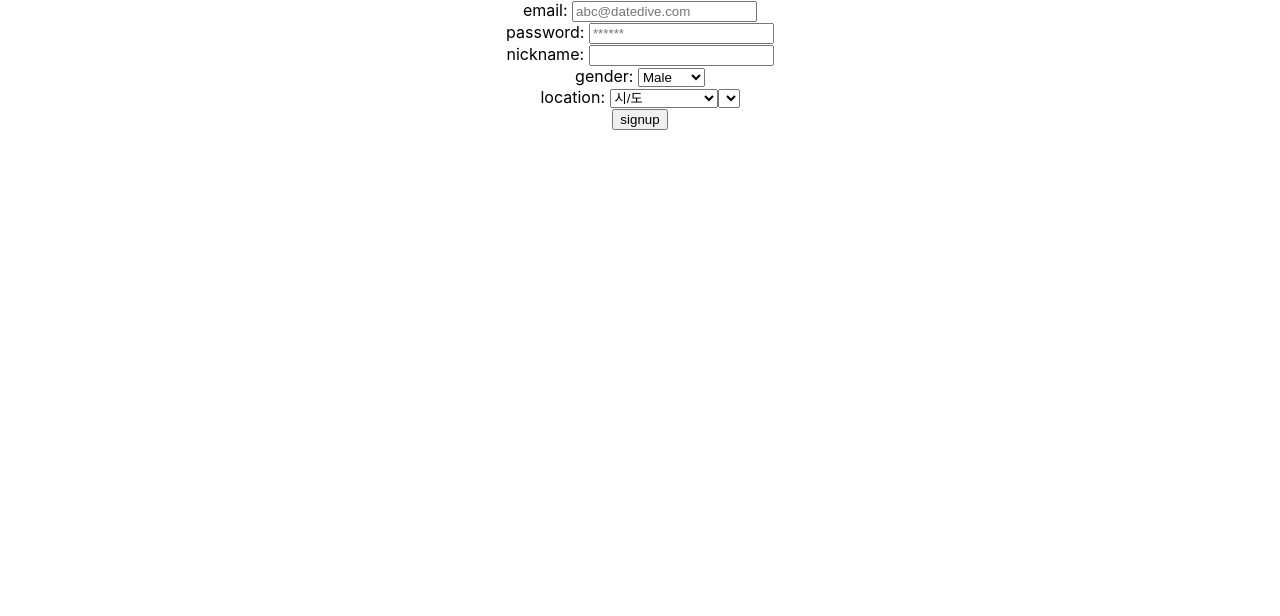
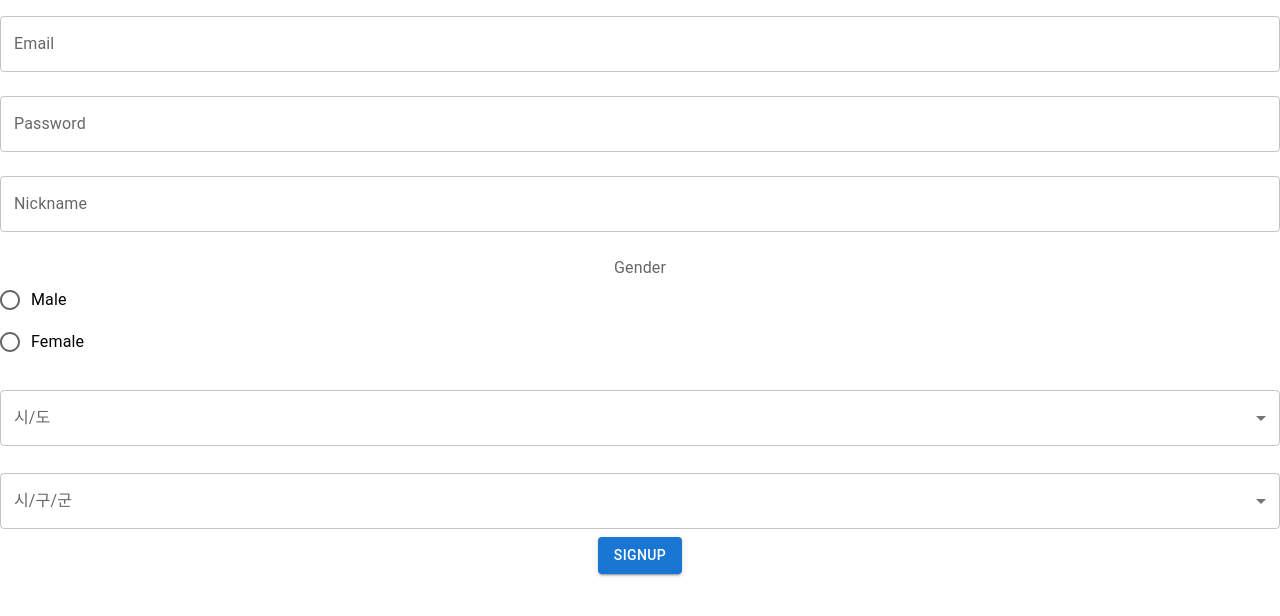
Before and after one commit to tmznwnel00/date_dive, a React (Create React App) app in the folder client/: page /signup in a window 1280 px wide. Shown: the top 616 px of the page. Built offline with nearby package versions, Linux system fonts and the light colour scheme.

Commit message:
apply mui

```diff
--- a/client/src/constants/constants.js
+++ b/client/src/constants/constants.js
@@ -1,5 +1,4 @@
 export const koreaLocation = {
-    '시/도': [""],
     서울특별시: ["종로구", "중구", "용산구", "성동구", "광진구", "동대문구", "중랑구", "성북구", "강북구", "도봉구", "노원구", "은평구", "서대문구", "마포구", "양천구", "강서구", "구로구", "금천구", "영등포구", "동작구", "관악구", "서초구", "강남구", "송파구", "강동구"],
     부산광역시: ["중구", "서구", "동구", "영도구", "부산진구", "동래구", "남구", "북구", "해운대구", "사하구", "금정구", "강서구", "연제구", "수영구", "사상구", "기장군"],
     대구광역시: ["중구", "동구", "서구", "남구", "북구", "수성구", "달서구", "달성군"],
--- a/client/src/pages/user/AuthService.ts
+++ b/client/src/pages/user/AuthService.ts
@@ -13,10 +13,7 @@ interface SignupParams {
     location: string;
 }
 export function signup(params: SignupParams) {
-    if (validator.isEmail(params.email)) {
-        return axios.post('/api/user/signup', params)
-    }
-    return Promise.reject(new Error('Email address is not valid'))
+    return axios.post('/api/user/signup', params)
 }
 
 interface LoginParams {
--- a/client/src/pages/user/Login.js
+++ b/client/src/pages/user/Login.js
@@ -1,11 +1,13 @@
+import validator from 'validator';
 import { useState } from 'react';
 import { useNavigate } from 'react-router-dom';
 import { login } from './AuthService.ts';
 import { useForm } from 'react-hook-form';
+import { Button, FormControl, InputLabel, MenuItem, Select, TextField, FormLabel, RadioGroup, Radio, FormControlLabel, FormHelperText } from '@mui/material';
 
 
 /**
- * TODO: redirect when logged in
+ * TODO: redirect when already logged in
  */
 function Login() {
     const navigate = useNavigate();
@@ -20,23 +22,39 @@ function Login() {
                     console.error(e);
                 })
         })}>
-            <div>
-                email: <input
-                    {...register(
-                        'email',
-                        { required: true })}
-                    placeholder='abc@datedive.com' />
-            </div>
-            <div>
-                password: <input
-                    {...register(
-                        'password',
-                        { required: true })}
-                    type='password' placeholder='******' />
-            </div>
-            <button type='submit'>
+            <FormControl fullWidth margin="normal">
+                <TextField
+                    {...register('email', {
+                        required: true,
+                        validate: (value) => {
+                            if (!validator.isEmail(value)) {
+                                return 'Email address is not valid';
+                            }
+                        }
+                    })}
+                    label="Email"
+                    variant="outlined"
+                    placeholder='abc@datedive.com'
+                    error={!!errors.email}
+                    helperText={errors.email?.message}
+                />
+            </FormControl>
+            <FormControl fullWidth margin="normal">
+                <TextField
+                    {...register('password', {
+                        required: true,
+                    })}
+                    label="Password"
+                    type='password'
+                    variant="outlined"
+                    placeholder='******'
+                    error={!!errors.password}
+                    helperText={errors.password?.message}
+                />
+            </FormControl>
+            <Button type='submit'>
                 login
-            </button>
+            </Button>
         </form>
     )
 }
--- a/client/src/pages/user/Signup.js
+++ b/client/src/pages/user/Signup.js
@@ -1,81 +1,127 @@
+import validator from 'validator';
 import { useNavigate } from 'react-router-dom';
 import { koreaLocation } from '../../constants/constants';
 import { signup } from './AuthService.ts';
-import { useForm } from 'react-hook-form';
+import { Controller, useForm } from 'react-hook-form';
+import { Button, FormControl, InputLabel, MenuItem, Select, TextField, FormLabel, RadioGroup, Radio, FormControlLabel, FormHelperText } from '@mui/material';
 
 function Signup() {
     const navigate = useNavigate();
-    const { register, handleSubmit, watch, formState: { errors }} = useForm()
-    const mainlocation = watch('mainlocation')
+    const { control, register, handleSubmit, watch, formState: { errors } } = useForm();
+    const mainlocation = watch('mainlocation');
 
     return (
         <form onSubmit={handleSubmit(async (data) => {
-            await signup({ ...data, location: data.mainlocation + ' ' + data.sublocation})
+            await signup({ ...data, location: data.mainlocation + ' ' + data.sublocation })
                 .then(() => navigate('/login'))
                 .catch((e) => {
-                    alert(`Signup failed: ${e.message}`)
+                    alert(`Signup failed: ${e.response?.data?.detail || e.message}`);
                     console.error(e);
                 });
         })}>
-            <div>
-                email: <input
-                    {...register(
-                        'email',
-                        { required: true })}
-                    placeholder='abc@datedive.com' />
-            </div>
-            <div>
-                password: <input
-                    {...register(
-                        'password',
-                        { required: true })}
-                    type='password' placeholder='******' />
-            </div>
-            <div>
-                nickname: <input
-                    {...register(
-                        'nickname',
-                        { required: true })}
+            <FormControl fullWidth margin="normal">
+                <TextField
+                    {...register('email', {
+                        required: 'Email is required',
+                        validate: (value) => {
+                            if (!validator.isEmail(value)) {
+                                return 'Email address is not valid';
+                            }
+                        }
+                    })}
+                    label="Email"
+                    variant="outlined"
+                    placeholder='abc@datedive.com'
+                    error={!!errors.email}
+                    helperText={errors.email?.message}
                 />
-            </div>
-            <div>
-                gender: <select
-                    {...register(
-                        'gender',
-                        { required: 'Select your gender' },
-                    )}>
-                    <option value="male">Male</option>
-                    <option value="female">Female</option>
-                </select>
-            </div>
-            <div>
-                location: <select
-                    {...register(
-                        'mainlocation',
-                        { required: 'Select your primary location' },
-                    )}>
-                    {Object.keys(koreaLocation).map((division) => (
-                        <option key={division} value={division}>
-                            {division}
-                        </option>
+            </FormControl>
+            <FormControl fullWidth margin="normal">
+                <TextField
+                    {...register('password', {
+                        required: 'Password is required',
+                        validate: (value) => {
+                            if (!validator.isStrongPassword(value, {
+                                minLength: 8,
+                                minNumbers: 1
+                            })) {
+                                return "Password must be longer than 8 characters and include at least one number";
+                            }
+                        }
+                })}
+                    label="Password"
+                    type='password'
+                    variant="outlined"
+                    placeholder='******'
+                    error={!!errors.password}
+                    helperText={errors.password?.message}
+                />
+            </FormControl>
+            <FormControl fullWidth margin="normal">
+                <TextField
+                    {...register('nickname', { required: 'Nickname is required' })}
+                    label="Nickname"
+                    variant="outlined"
+                    error={!!errors.nickname}
+                    helperText={errors.nickname?.message}
+                />
+            </FormControl>
+            <FormControl fullWidth margin="normal" error={!!errors.gender}>
+                <FormLabel component="legend">Gender</FormLabel>
+                <Controller
+                    name="gender"
+                    control={control}
+                    rules={{
+                        required: 'Select your gender'
+                    }}
+                    defaultValue=''
+                    render={({ field }) => {
+                        return <RadioGroup {...field}>
+                            <FormControlLabel value="male" control={<Radio />} label="Male" />
+                            <FormControlLabel value="female" control={<Radio />} label="Female" />
+                        </RadioGroup>
+                    }} />
+                <FormHelperText>{errors.gender?.message}</FormHelperText>
+            </FormControl>
+            <FormControl fullWidth margin="normal" error={!!errors.mainlocation}>
+                <InputLabel>시/도</InputLabel>
+                <Controller
+                    name="mainlocation"
+                    rules={{
+                        required: 'Select your primary location'
+                    }}
+                    control={control}
+                    defaultValue=''
+                    render={({ field }) => {
+                        return <Select {...field}>
+                            {Object.keys(koreaLocation).map((division) => (
+                                <MenuItem key={division} value={division}>
+                                    {division}
+                                </MenuItem>
+                            ))}
+                        </Select>
+                    }} />
+                <FormHelperText>{errors.mainlocation?.message}</FormHelperText>
+            </FormControl>
+            <FormControl fullWidth margin="normal">
+                <InputLabel>시/구/군</InputLabel>
+                <Select
+                    {...register('sublocation')}
+                    label="Sub-location"
+                    defaultValue={''}
+                >
+                    {koreaLocation[mainlocation]?.map((subDivision) => (
+                        <MenuItem key={subDivision} value={subDivision}>
+                            {subDivision}
+                        </MenuItem>
                     ))}
-                </select>
-                <select
-                    {...register('sublocation')}>
-                    {koreaLocation[mainlocation]?.map((subDivision) => (
-                        <option key={subDivision} value={subDivision}>
-                            {subDivision}
-                        </option>
-                    ))}
-                </select>
-            </div>
-            <div>
-                <button type='submit'>
-                    signup
-                </button>
-            </div>
+                </Select>
+            </FormControl>
+            <Button type='submit' variant="contained">
+                Signup
+            </Button>
         </form>
-    )
+    );
 }
 
 export default Signup;
```
Also changed, not shown: client/package.json (+6 -2 lines), client/src/pages/Login.js (deleted, +0 -45 lines), 1 other file (tests, documents, lock files or other folders).
